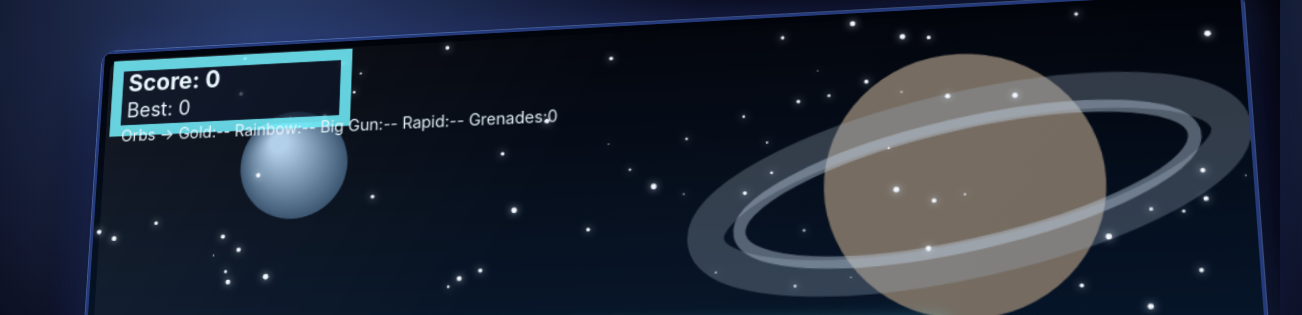
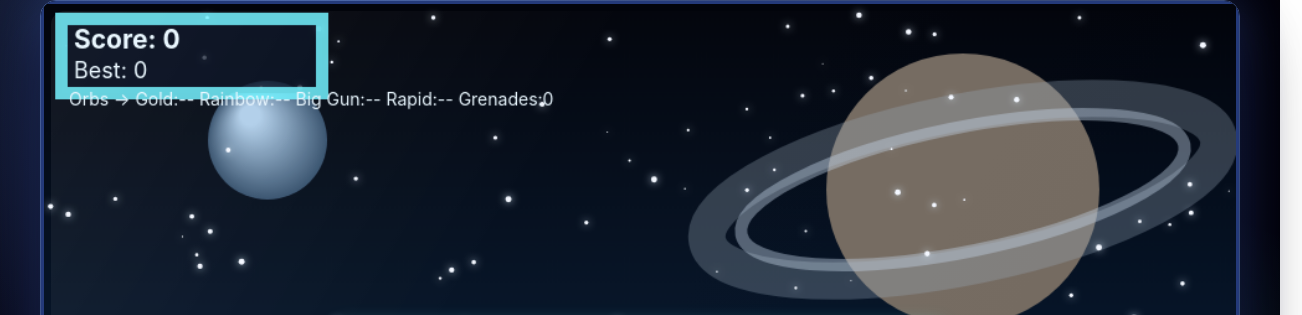
Before and after one commit to robbie-likescodes/Vibe-Code-with-Kellen, a plain HTML site: page index.html in a window 1280 px wide. Shown: the top 315 px of the page, 1302 px wide, since content can reach past the window. Drawn offline with Linux system fonts and the light colour scheme.

Commit message:
Remove cursor tilt and enhance 3D visual depth

```diff
--- a/game.js
+++ b/game.js
@@ -622,6 +622,14 @@ function drawDog() {
   ctx.beginPath();
   ctx.roundRect(6, 8, 46, 24, 8);
   ctx.fill();
+  ctx.fillStyle = 'rgba(24, 29, 39, 0.45)';
+  ctx.beginPath();
+  ctx.roundRect(8, 20, 44, 12, 6);
+  ctx.fill();
+  ctx.fillStyle = 'rgba(201, 227, 255, 0.36)';
+  ctx.beginPath();
+  ctx.roundRect(9, 10, 34, 6, 4);
+  ctx.fill();
   ctx.fillStyle = '#b7c0ca';
   ctx.beginPath();
   ctx.roundRect(44, 12, 18, 16, 7);
@@ -650,6 +658,10 @@ function draw() {
   }
 
   obstacles.forEach((o) => {
+    ctx.fillStyle = 'rgba(0, 0, 0, 0.26)';
+    ctx.beginPath();
+    ctx.ellipse(o.x + o.w * 0.6, o.y + o.h + 12, o.w * 0.62, 10, -0.12, 0, Math.PI * 2);
+    ctx.fill();
     const meteor = ctx.createLinearGradient(o.x, o.y, o.x + o.w, o.y + o.h);
     meteor.addColorStop(0, '#8e8479');
     meteor.addColorStop(1, '#4d433a');
@@ -659,6 +671,10 @@ function draw() {
     ctx.fill();
     ctx.strokeStyle = 'rgba(233,220,208,0.45)';
     ctx.stroke();
+    ctx.fillStyle = 'rgba(245, 236, 218, 0.2)';
+    ctx.beginPath();
+    ctx.roundRect(o.x + 6, o.y + 8, o.w * 0.42, o.h * 0.2, 8);
+    ctx.fill();
     if (o.ring) {
       ctx.strokeStyle = 'rgba(161,201,229,0.6)';
       ctx.lineWidth = 5;
--- a/style.css
+++ b/style.css
@@ -26,8 +26,8 @@ body {
 #gameWrap {
   position: relative;
   transform-style: preserve-3d;
-  transform: rotateX(8deg) rotateY(-7deg);
-  transition: transform 260ms ease, box-shadow 260ms ease;
+  transform: none;
+  transition: box-shadow 260ms ease;
   width: min(96vw, 1200px);
   aspect-ratio: 3 / 2;
   border-radius: 16px;
@@ -36,9 +36,6 @@ body {
   box-shadow: 0 24px 60px rgba(0, 0, 0, 0.5), 0 0 50px rgba(85, 120, 255, 0.32), 0 40px 80px rgba(0, 10, 40, 0.45);
 }
 
-#gameWrap:hover {
-  transform: rotateX(4deg) rotateY(-2deg) translateY(-4px);
-}
 
 #gameWrap::before {
   content: "";
@@ -58,7 +55,7 @@ body {
   height: 100%;
   display: block;
   border: 3px solid #243a7a;
-  box-shadow: inset 0 0 32px rgba(68, 142, 255, 0.25);
+  box-shadow: inset 0 0 32px rgba(68, 142, 255, 0.25), inset 0 -24px 48px rgba(0, 0, 0, 0.28), inset 0 18px 26px rgba(150, 210, 255, 0.12);
   background: #000;
   image-rendering: auto;
 }
```
